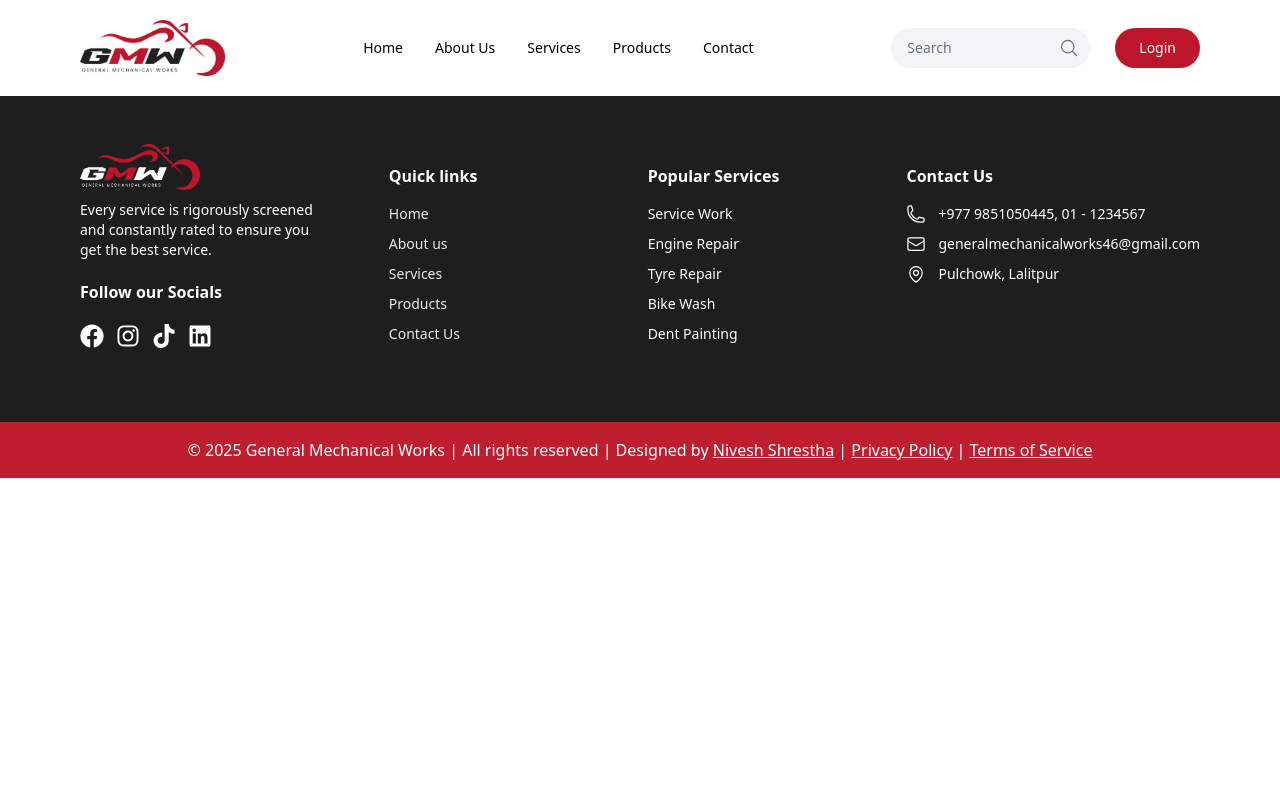
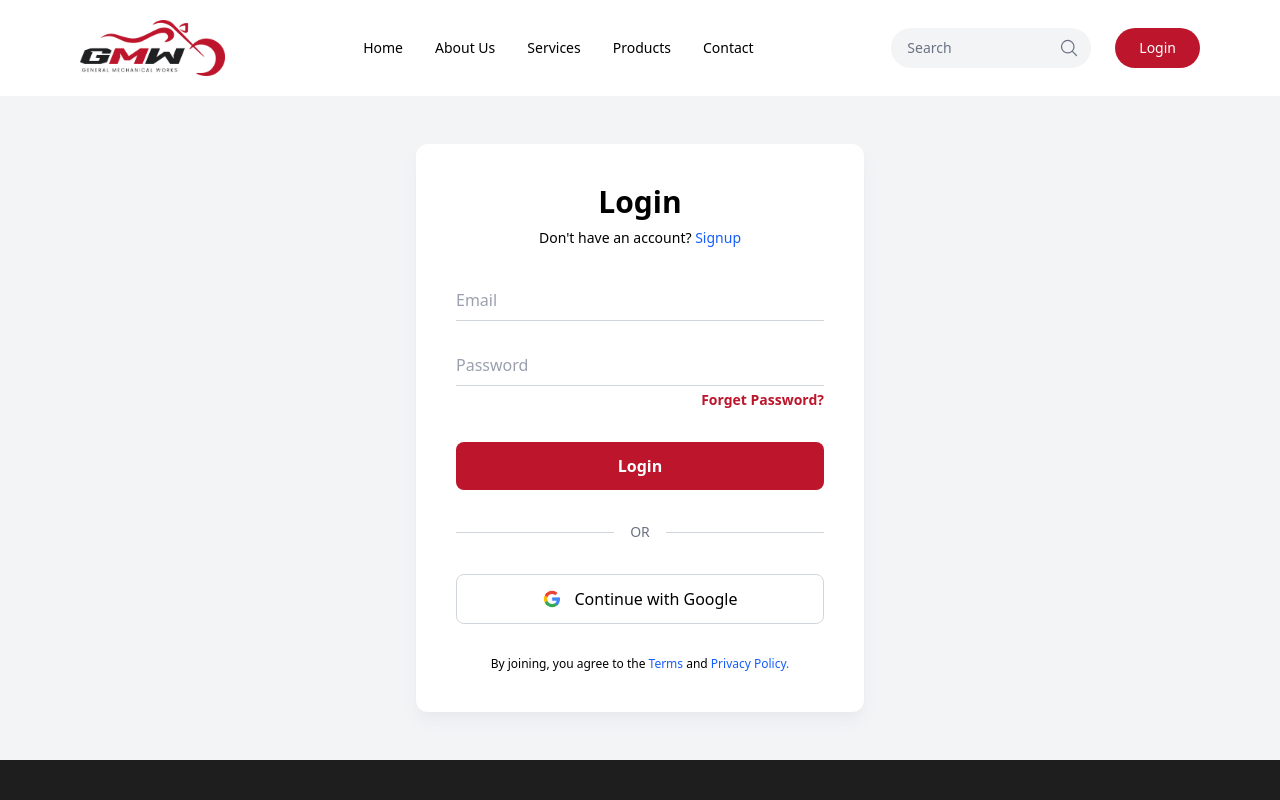
Before and after one commit to Nivesh26/General-Mechanical-Works, a React (Vite) app in the folder Frontend/: page /login in a window 1280 px wide. Shown: the top 800 px of the page. Built offline with nearby package versions, Linux system fonts and the light colour scheme.

Commit message:
Enhance Userlogin component with a fully functional login form, Google login option, and improved layout for better user experience

```diff
--- a/Frontend/src/Logins-Signup/Userlogin.tsx
+++ b/Frontend/src/Logins-Signup/Userlogin.tsx
@@ -1,12 +1,94 @@
-import React from 'react'
+import React, { useState } from 'react'
+import { Link } from 'react-router-dom'
 import Header from '../UserComponent/Header'
 import Footer from '../UserComponent/Footer'
 import Copyright from '../UserComponent/Copyright'
+import googleIcon from '../assets/google.png'
 
 const Userlogin = () => {
+  const [email, setEmail] = useState('')
+  const [password, setPassword] = useState('')
+
+  const handleSubmit = (e: React.FormEvent) => {
+    e.preventDefault()
+    // TODO: wire to auth API
+  }
+
   return (
-    <div>
+    <div className="min-h-screen flex flex-col bg-gray-100">
       <Header />
+      <main className="flex-1 flex items-center justify-center py-12 px-4">
+        <div className="w-full max-w-md">
+          <div className="bg-white rounded-xl shadow-lg shadow-gray-200/80 p-8 md:p-10">
+            <h1 className="text-2xl md:text-3xl font-bold font-serif text-black text-center mb-2">
+              Login
+            </h1>
+            <p className="text-sm text-black text-center mb-8">
+              Don&apos;t have an account?{' '}
+              <Link to="/signup" className="text-blue-600 hover:underline font-medium">
+                Signup
+              </Link>
+            </p>
+
+            <form onSubmit={handleSubmit} className="space-y-6">
+              <div>
+                <input
+                  type="email"
+                  placeholder="Email"
+                  value={email}
+                  onChange={(e) => setEmail(e.target.value)}
+                  className="w-full bg-transparent border-0 border-b border-gray-300 px-0 py-2 text-gray-800 placeholder-gray-400 focus:outline-none focus:border-primary transition-colors"
+                />
+              </div>
+              <div>
+                <input
+                  type="password"
+                  placeholder="Password"
+                  value={password}
+                  onChange={(e) => setPassword(e.target.value)}
+                  className="w-full bg-transparent border-0 border-b border-gray-300 px-0 py-2 text-gray-800 placeholder-gray-400 focus:outline-none focus:border-primary transition-colors"
+                />
+                <div className="flex justify-end mt-1">
+                  <Link
+                    to="/forgot-password"
+                    className="text-sm font-bold text-primary hover:underline"
+                  >
+                    Forget Password?
+                  </Link>
+                </div>
+              </div>
+
+              <button
+                type="submit"
+                className="w-full py-3 rounded-lg bg-primary text-white font-bold hover:opacity-90 transition-opacity mt-2"
+              >
+                Login
+              </button>
+            </form>
+
+            <div className="flex items-center gap-4 my-8">
+              <span className="flex-1 h-px bg-gray-300" />
+              <span className="text-sm text-gray-500 font-medium">OR</span>
+              <span className="flex-1 h-px bg-gray-300" />
+            </div>
+
+            <button
+              type="button"
+              className="w-full py-3 rounded-lg border border-gray-300 bg-white text-black font-medium flex items-center justify-center gap-3 hover:bg-gray-50 transition-colors"
+            >
+              <img src={googleIcon} alt="" className="w-5 h-5" />
+              Continue with Google
+            </button>
+
+            <p className="text-xs text-black mt-8 text-center">
+              By joining, you agree to the{' '}
+              <Link to="/terms" className="text-blue-600 hover:underline">Terms</Link>
+              {' '}and{' '}
+              <Link to="/privacy" className="text-blue-600 hover:underline">Privacy Policy.</Link>
+            </p>
+          </div>
+        </div>
+      </main>
       <Footer />
       <Copyright />
     </div>
```
